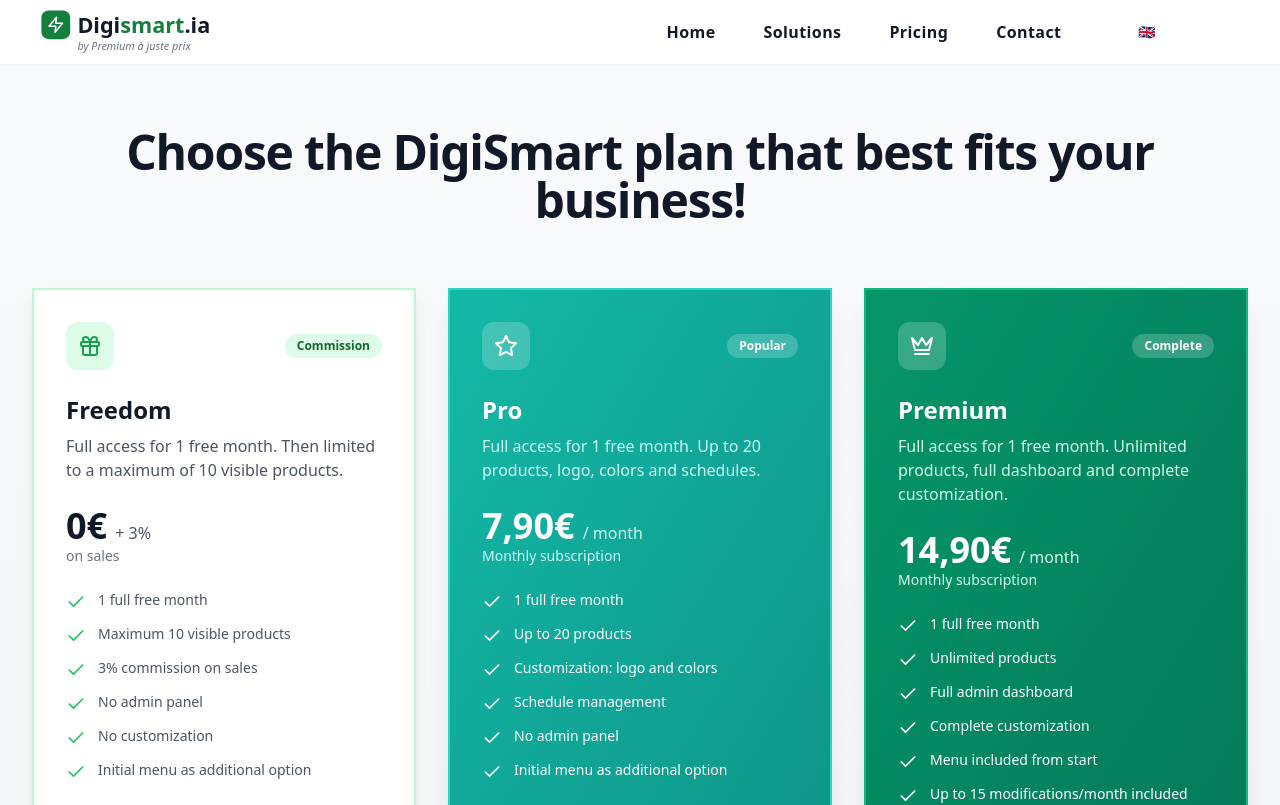
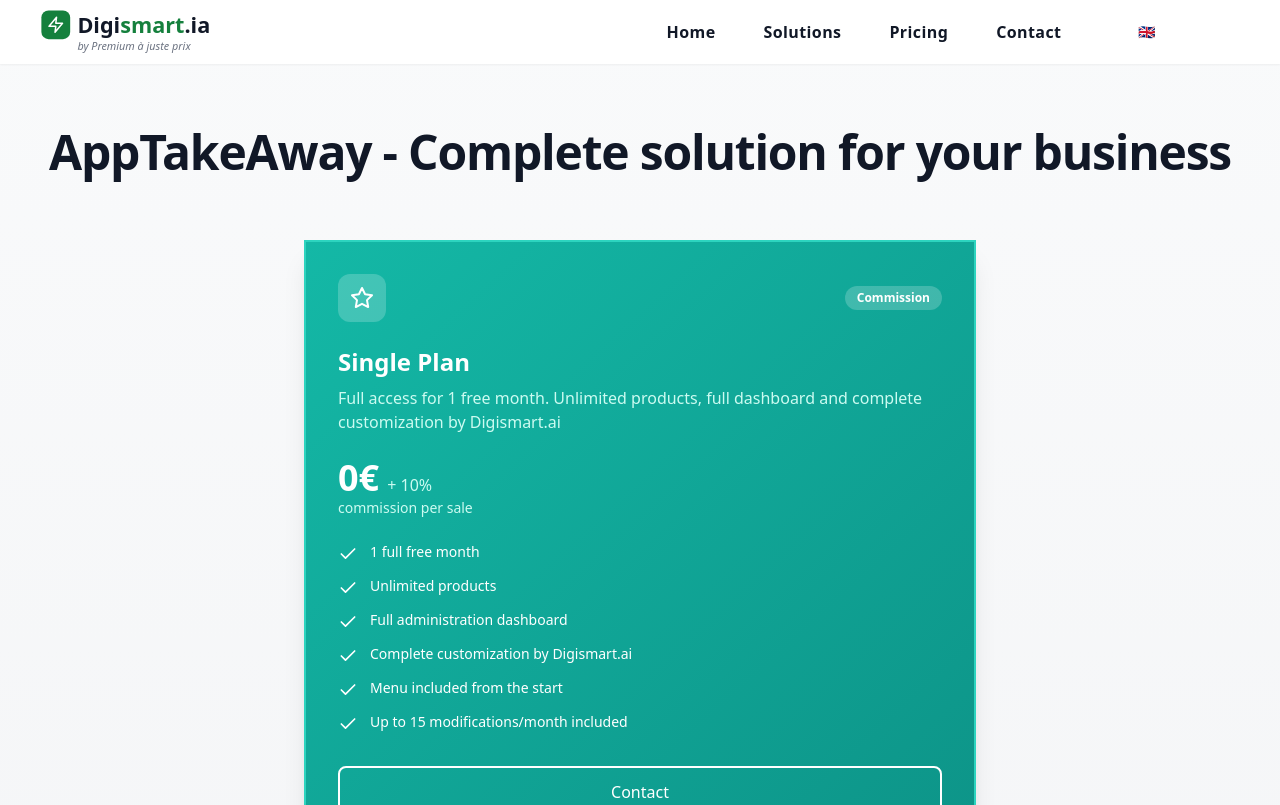
Before and after one commit to ALICE4765-326/digismart, a React (Vite) app: page /pricing in a window 1280 px wide. Shown: the top 805 px of the page. Built offline with nearby package versions, Linux system fonts and the light colour scheme.

Commit message:
Updated Pricing.tsx

```diff
--- a/src/i18n/locales/en.json
+++ b/src/i18n/locales/en.json
@@ -130,53 +130,21 @@
     }
   },
   "pricing": {
-    "headline": "Choose the DigiSmart plan that best fits your business!",
+    "headline": "AppTakeAway - Complete solution for your business",
     "contactButton": "Contact",
-    "plans": {
-      "freedom": {
-        "name": "Freedom",
+    "plan": {
+      "name": "Single Plan",
       "badge": "Commission",
-        "description": "Full access for 1 free month. Then limited to a maximum of 10 visible products.",
-        "priceNote": "on sales",
-        "features": [
-          "1 full free month",
-          "Maximum 10 visible products",
-          "3% commission on sales",
-          "No admin panel",
-          "No customization",
-          "Initial menu as additional option"
-        ]
-      },
-      "pro": {
-        "name": "Pro",
-        "badge": "Popular",
-        "description": "Full access for 1 free month. Up to 20 products, logo, colors and schedules.",
-        "period": "/ month",
-        "priceNote": "Monthly subscription",
-        "features": [
-          "1 full free month",
-          "Up to 20 products",
-          "Customization: logo and colors",
-          "Schedule management",
-          "No admin panel",
-          "Initial menu as additional option"
-        ]
-      },
-      "premium": {
-        "name": "Premium",
-        "badge": "Complete",
-        "description": "Full access for 1 free month. Unlimited products, full dashboard and complete customization.",
-        "period": "/ month",
-        "priceNote": "Monthly subscription",
+      "description": "Full access for 1 free month. Unlimited products, full dashboard and complete customization by Digismart.ai",
+      "priceNote": "commission per sale",
       "features": [
         "1 full free month",
         "Unlimited products",
-          "Full admin dashboard",
-          "Complete customization",
-          "Menu included from start",
+        "Full administration dashboard",
+        "Complete customization by Digismart.ai",
+        "Menu included from the start",
         "Up to 15 modifications/month included"
       ]
-      }
     },
     "additionalServices": {
       "title": "Additional Services",
@@ -190,6 +158,11 @@
           "name": "One-time product modification",
           "description": "Add or modify a product (minimum 10 actions)",
           "price": "€10"
+        },
+        {
+          "name": "Delivery option",
+          "description": "To manage deliveries",
+          "price": "€5.90/month"
         }
       ]
     }
--- a/src/i18n/locales/fr.json
+++ b/src/i18n/locales/fr.json
@@ -130,53 +130,21 @@
     }
   },
   "pricing": {
-    "headline": "Choisissez le forfait DigiSmart qui correspond le mieux à votre entreprise !",
+    "headline": "AppTakeAway - Solution complète pour votre entreprise",
     "contactButton": "Contact",
-    "plans": {
-      "freedom": {
-        "name": "Liberté",
+    "plan": {
+      "name": "Forfait Unique",
       "badge": "Commission",
-        "description": "Accès complet pendant 1 mois gratuit. Ensuite, limité à un maximum de 10 produits visibles.",
-        "priceNote": "sur les ventes",
-        "features": [
-          "1 mois gratuit complet",
-          "Maximum 10 produits visibles",
-          "3% de commission sur les ventes",
-          "Sans partie admin",
-          "Sans personnalisation",
-          "Menu initial en option supplémentaire"
-        ]
-      },
-      "pro": {
-        "name": "Pro",
-        "badge": "Populaire",
-        "description": "Accès complet pendant 1 mois gratuit. Jusqu'à 20 produits, logo, couleurs et horaires.",
-        "period": "/ mois",
-        "priceNote": "Abonnement mensuel",
-        "features": [
-          "1 mois gratuit complet",
-          "Jusqu'à 20 produits",
-          "Personnalisation : logo et couleurs",
-          "Gestion des horaires",
-          "Sans partie admin",
-          "Menu initial en option supplémentaire"
-        ]
-      },
-      "premium": {
-        "name": "Premium",
-        "badge": "Complet",
-        "description": "Accès complet pendant 1 mois gratuit. Produits illimités, tableau de bord complet et personnalisation totale.",
-        "period": "/ mois",
-        "priceNote": "Abonnement mensuel",
+      "description": "Accès complet pendant 1 mois gratuit. Produits illimités, tableau de bord complet et personnalisation totale par Digismart.ai",
+      "priceNote": "de commission par vente",
       "features": [
         "1 mois gratuit complet",
         "Produits illimités",
-          "Tableau de bord admin complet",
-          "Personnalisation totale",
+        "Tableau de bord d'administration complet",
+        "Personnalisation totale par Digismart.ai",
         "Menu inclus dès le début",
         "Jusqu'à 15 modifications/mois incluses"
       ]
-      }
     },
     "additionalServices": {
       "title": "Services Supplémentaires",
@@ -190,6 +158,11 @@
           "name": "Modification ponctuelle de produit",
           "description": "Ajoute ou modifie un produit (minimum 10 actions)",
           "price": "10€"
+        },
+        {
+          "name": "Option livraison",
+          "description": "Pour gérer les livraisons",
+          "price": "5,90€/mois"
         }
       ]
     }
--- a/src/i18n/locales/pt.json
+++ b/src/i18n/locales/pt.json
@@ -134,44 +134,13 @@
     }
   },
   "pricing": {
-    "headline": "Escolha o plano do AppTakeAway que melhor se adapta ao seu negócio!",
+    "headline": "AppTakeAway - Solução completa para o seu negócio",
     "contactButton": "Contacto",
-    "plans": {
-      "freedom": {
-        "name": "Liberdade",
+    "plan": {
+      "name": "Plano Único",
       "badge": "Comissão",
-        "description": "Acesso completo durante 1 mês gratuito. Depois, limitado a um máximo de 10 produtos visíveis.",
-        "priceNote": "sobre as vendas",
-        "features": [
-          "1 mês gratuito completo",
-          "Máximo de 10 produtos visíveis",
-          "3% de comissão sobre vendas",
-          "Sem parte admin",
-          "Sem personalização",
-          "Menu inicial como opção adicional"
-        ]
-      },
-      "pro": {
-        "name": "Pro",
-        "badge": "Popular",
-        "description": "Acesso completo durante 1 mês gratuito. Até 20 produtos, logótipo, cores e horários.",
-        "period": "/ mês",
-        "priceNote": "Subscrição mensal",
-        "features": [
-          "1 mês gratuito completo",
-          "Até 20 produtos",
-          "Personalização: logótipo e cores",
-          "Gestão de horários",
-          "Sem parte admin",
-          "Menu inicial como opção adicional"
-        ]
-      },
-      "premium": {
-        "name": "Premium",
-        "badge": "Completo",
       "description": "Acesso completo durante 1 mês gratuito. Produtos ilimitados, painel completo e personalização total pela Digismart.ai",
-        "period": "/ mês",
-        "priceNote": "Subscrição mensal",
+      "priceNote": "comissão por venda",
       "features": [
         "1 mês gratuito completo",
         "Produtos ilimitados",
@@ -180,7 +149,6 @@
         "Menu incluído desde o início",
         "Até 15 modificações/mês incluídas"
       ]
-      }
     },
     "additionalServices": {
       "title": "Serviços adicionais",
--- a/src/pages/Pricing.tsx
+++ b/src/pages/Pricing.tsx
@@ -1,5 +1,5 @@
 import React from 'react';
-import { Check, Sparkles, Star, Crown, Gift, Plus } from 'lucide-react';
+import { Check, Star, Plus } from 'lucide-react';
 import { useTranslation } from 'react-i18next';
 import { Link } from 'react-router-dom';
 
@@ -15,66 +15,29 @@ export const Pricing = () => {
           </h1>
         </div>
 
-        <div className="grid grid-cols-1 md:grid-cols-3 gap-8 mb-16">
-          <div className="bg-white shadow-lg p-8 border-2 border-green-200 flex flex-col">
-            <div className="flex items-center justify-between mb-6">
-              <div className="h-12 w-12 rounded-xl bg-green-100 flex items-center justify-center">
-                <Gift className="h-6 w-6 text-green-600" />
-              </div>
-              <span className="px-3 py-1 rounded-full text-xs font-semibold bg-green-100 text-green-800">
-                {t('pricing.plans.freedom.badge')}
-              </span>
-            </div>
-            <h3 className="text-2xl font-bold text-gray-900 mb-2">{t('pricing.plans.freedom.name')}</h3>
-            <p className="text-gray-600 mb-6">{t('pricing.plans.freedom.description')}</p>
-
-            <div className="mb-6">
-              <div className="flex items-baseline">
-                <span className="text-4xl font-extrabold text-gray-900">0€</span>
-                <span className="ml-2 text-gray-600">+ 3%</span>
-              </div>
-              <p className="text-sm text-gray-500">{t('pricing.plans.freedom.priceNote')}</p>
-            </div>
-
-            <ul className="space-y-3 mb-8 flex-grow">
-              {t('pricing.plans.freedom.features', { returnObjects: true }).map((feature: string, index: number) => (
-                <li key={index} className="flex items-start text-gray-600">
-                  <Check className="h-5 w-5 text-green-500 mr-3 mt-0.5 flex-shrink-0" />
-                  <span className="text-sm">{feature}</span>
-                </li>
-              ))}
-            </ul>
-
-            <Link
-              to="/contact"
-              className="w-full inline-flex items-center justify-center px-6 py-3 border-2 border-green-600 text-base font-medium rounded-lg text-green-600 hover:bg-green-50 transition-colors duration-300 mt-auto"
-            >
-              {t('pricing.contactButton')}
-            </Link>
-          </div>
-
-          <div className="bg-gradient-to-br from-teal-500 to-teal-600 shadow-xl p-8 border-2 border-teal-400 flex flex-col">
+        <div className="max-w-2xl mx-auto mb-16">
+          <div className="bg-gradient-to-br from-teal-500 to-teal-600 shadow-xl p-8 border-2 border-teal-400">
             <div className="flex items-center justify-between mb-6">
               <div className="h-12 w-12 rounded-xl bg-white/20 flex items-center justify-center">
                 <Star className="h-6 w-6 text-white" />
               </div>
               <span className="px-3 py-1 rounded-full text-xs font-semibold bg-white/20 text-white">
-                {t('pricing.plans.pro.badge')}
+                {t('pricing.plan.badge')}
               </span>
             </div>
-            <h3 className="text-2xl font-bold text-white mb-2">{t('pricing.plans.pro.name')}</h3>
-            <p className="text-teal-100 mb-6">{t('pricing.plans.pro.description')}</p>
+            <h3 className="text-2xl font-bold text-white mb-2">{t('pricing.plan.name')}</h3>
+            <p className="text-teal-100 mb-6">{t('pricing.plan.description')}</p>
 
             <div className="mb-6">
               <div className="flex items-baseline">
-                <span className="text-4xl font-extrabold text-white">7,90€</span>
-                <span className="ml-2 text-teal-100">{t('pricing.plans.pro.period')}</span>
+                <span className="text-4xl font-extrabold text-white">0€</span>
+                <span className="ml-2 text-teal-100">+ 10%</span>
               </div>
-              <p className="text-sm text-teal-100">{t('pricing.plans.pro.priceNote')}</p>
+              <p className="text-sm text-teal-100">{t('pricing.plan.priceNote')}</p>
             </div>
 
-            <ul className="space-y-3 mb-8 flex-grow">
-              {t('pricing.plans.pro.features', { returnObjects: true }).map((feature: string, index: number) => (
+            <ul className="space-y-3 mb-8">
+              {t('pricing.plan.features', { returnObjects: true }).map((feature: string, index: number) => (
                 <li key={index} className="flex items-start text-white">
                   <Check className="h-5 w-5 text-white mr-3 mt-0.5 flex-shrink-0" />
                   <span className="text-sm">{feature}</span>
@@ -84,44 +47,7 @@ export const Pricing = () => {
 
             <Link
               to="/contact"
-              className="w-full inline-flex items-center justify-center px-6 py-3 border-2 border-white text-base font-medium rounded-lg text-white hover:bg-white/10 transition-colors duration-300 mt-auto"
-            >
-              {t('pricing.contactButton')}
-            </Link>
-          </div>
-
-          <div className="bg-gradient-to-br from-emerald-600 to-emerald-700 shadow-xl p-8 border-2 border-emerald-500 flex flex-col">
-            <div className="flex items-center justify-between mb-6">
-              <div className="h-12 w-12 rounded-xl bg-white/20 flex items-center justify-center">
-                <Crown className="h-6 w-6 text-white" />
-              </div>
-              <span className="px-3 py-1 rounded-full text-xs font-semibold bg-white/20 text-white">
-                {t('pricing.plans.premium.badge')}
-              </span>
-            </div>
-            <h3 className="text-2xl font-bold text-white mb-2">{t('pricing.plans.premium.name')}</h3>
-            <p className="text-emerald-100 mb-6">{t('pricing.plans.premium.description')}</p>
-
-            <div className="mb-6">
-              <div className="flex items-baseline">
-                <span className="text-4xl font-extrabold text-white">14,90€</span>
-                <span className="ml-2 text-emerald-100">{t('pricing.plans.premium.period')}</span>
-              </div>
-              <p className="text-sm text-emerald-100">{t('pricing.plans.premium.priceNote')}</p>
-            </div>
-
-            <ul className="space-y-3 mb-8 flex-grow">
-              {t('pricing.plans.premium.features', { returnObjects: true }).map((feature: string, index: number) => (
-                <li key={index} className="flex items-start text-white">
-                  <Check className="h-5 w-5 text-white mr-3 mt-0.5 flex-shrink-0" />
-                  <span className="text-sm">{feature}</span>
-                </li>
-              ))}
-            </ul>
-
-            <Link
-              to="/contact"
-              className="w-full inline-flex items-center justify-center px-6 py-3 border-2 border-white text-base font-medium rounded-lg text-white hover:bg-white/10 transition-colors duration-300 mt-auto"
+              className="w-full inline-flex items-center justify-center px-6 py-3 border-2 border-white text-base font-medium rounded-lg text-white hover:bg-white/10 transition-colors duration-300"
             >
               {t('pricing.contactButton')}
             </Link>
```
Lines whose indentation alone changed are shown as unchanged.
